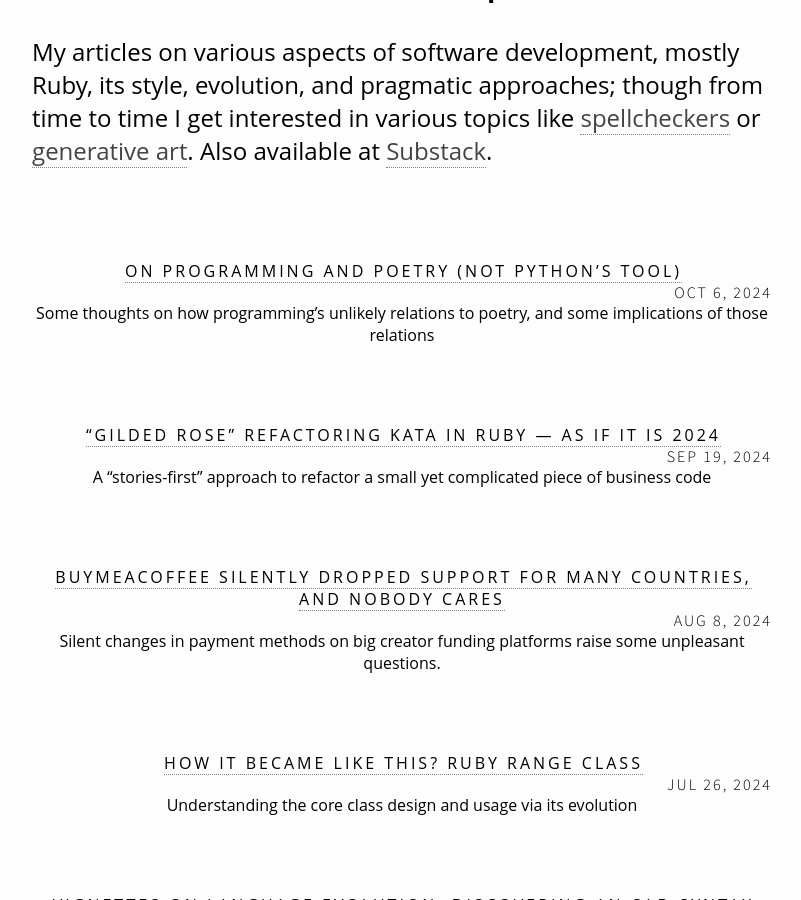
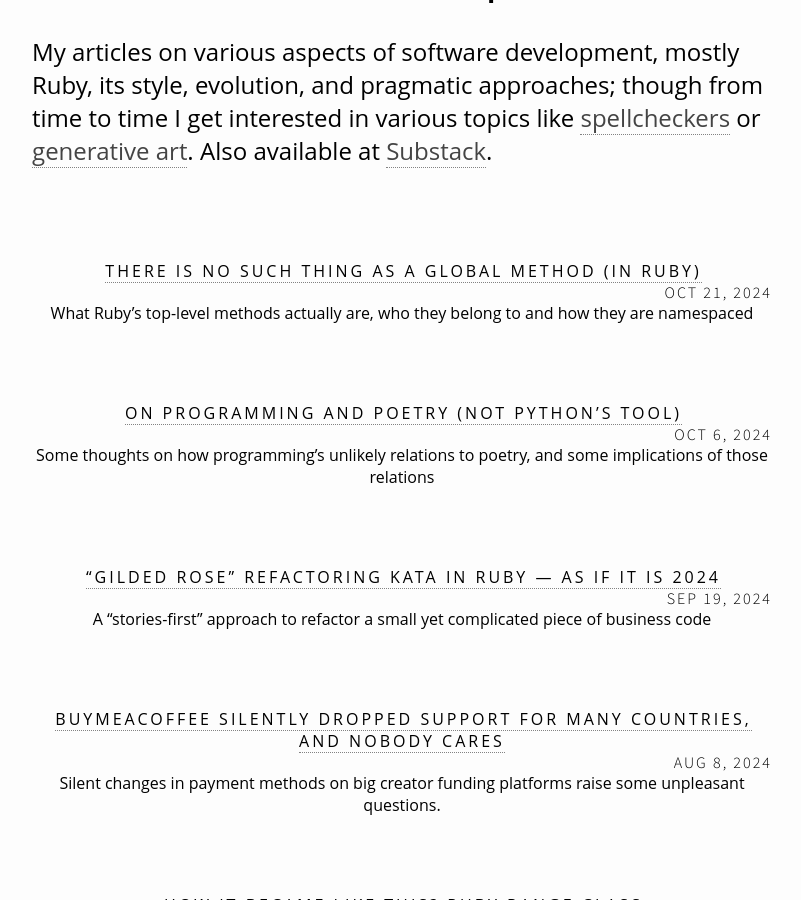
Before and after one commit to zverok/zverok.github.io, a Jekyll site: the page built from writing/blog.md, in a window 1280 px wide and 900 px high, scrolled down 400 px. Shown: the whole window, without its empty margins (238-1039 px from the left). Built offline with Jekyll 4.4.1, drawn with Linux system fonts in a browser that asks for light colours; nearby versions of some CDN libraries; some of the changed lines change nothing that is shown.

Commit message:
Global functions in Ruby

````diff
--- a/_posts/2024-10-06-poetry.md
+++ b/_posts/2024-10-06-poetry.md
@@ -3,7 +3,7 @@ layout: post
 title:  'On programming and poetry (not Python’s tool)'
 date:   2024-10-06
 description: "Some thoughts on how programming’s unlikely relations to poetry, and some implications of those relations"
-categories: ruby
+categories: philosophy
 comments: true
 image: https://zverok.space/img/2024-10-06/quote.jpg
 ---
--- /dev/null
+++ b/_posts/2024-10-21-global_functions.md
@@ -0,0 +1,257 @@
+---
+layout: post
+title:  'There is no such thing as a global method (in Ruby)'
+date:   2024-10-21
+description: "What Ruby’s top-level methods actually are, who they belong to and how they are namespaced"
+categories: ruby
+comments: true
+image: https://zverok.space/img/2024-10-21/code.png
+---
+
+**What Ruby’s top-level methods actually are, who they belong to and how they are namespaced.**
+
+A few days ago, a curious question [was asked](https://www.reddit.com/r/ruby/comments/1g5ma34/question_about_kernelrand/) on /r/ruby, which can be boiled down to this: **How are the methods of the [Kernel](https://docs.ruby-lang.org/en/3.3/Kernel.html) module available in the top-level scope?**
+
+The question was dedicated to `rand` method, but (as the author correctly suggests) it also applies to many seemingly “top-level” methods documented as belonging to the `Kernel` module, even as base as `puts` (print a string), `require` (load code from another file), or `raise` (an exception).
+
+We know that in Ruby, all methods belong to some objects and are defined in their classes or modules. The documentation suggests that all of those “global” methods are coming from the `Kernel` module, yet you typically call them without referring to any module, object, or any other ceremonies (like loading some namespace or adding it to the current scope). So, **how to understand this working?**
+
+```ruby
+puts "Hello World"
+```
+
+## It is always a method of `self`
+
+In Ruby (unlike most other OO languages), the bare lowercase identifier `foo` always refers to either a local variable or (if there is no such variable in the current scope) _the method of the current object_ (the one that `self` refers to in the current scope).
+
+So,
+```ruby
+puts "Hello world"
+```
+is always[^1] the same as
+```ruby
+self.puts "Hello world"
+```
+
+[^1]: As we’ll see below, `puts` is a _private_ method, and in older versions of Ruby, you couldn’t call `self.private_method`, only as a bare word (as a part of the general rule “no explicit receiver for private methods”); since Ruby 2.7, the requirement was relaxed to allow explicit `self.private_method` (but only `self`), see the Ruby Changes [entry on it](https://rubyreferences.github.io/rubychanges/2.7.html#selfprivate_method).
+
+What is the `self` in the top-level scope? It is a special object, which is called `main` (though you can’t access it by this identifier, so "main" is just a representation thing):
+```ruby
+self                 #=> main
+self.class           #=> Object
+self.class.ancestors #=> [Object, Kernel, BasicObject]
+```
+
+So, we can see that it is just an instance of the generic `Object`, available as a top-level scope, and as such, it includes the module `Kernel` and all methods from it, therefore making `puts` available:
+
+```ruby
+m = method(:puts)  #=> #<Method: Object(Kernel)#puts(*)>
+m.owner            #=> Kernel -- who defined it
+m.receiver         #=> main -- object which will receive the call
+```
+
+But... What’s the deal with this `Kernel` module anyway?
+
+### Confusing legacy quirk: `Kernel` vs `Object`
+
+_Ideologically_, it was intended for `Kernel` module to be a storage for those “global” methods, available everywhere. All of them are private[^2], i.e., available only to call on the current object from inside this object, thus making them look global:
+```ruby
+self.private_methods.include?(:puts) #=> true
+
+ref = self
+ref.puts "Something"
+# NoMethodError: private method `puts' called for main:Object
+```
+
+[^2]: In Ruby, _unlike other languages_, `private` methods are available to the children of the class who defined them, and `protected` is used to mark what some other languages might call "friend": methods that are available to the current object and _other objects of the same class_.
+
+At the same time, methods defined in a base [Object](https://docs.ruby-lang.org/en/3.3/Object.html) class, the common ancestor of all other classes[^3], are _public_ methods that are available on every object for other objects, like `#inspect`, `#to_s`, `#respond_to?(method)`, `#is_a?(some_class)`, and so on.
+
+[^3]: In some contexts, one needs a very lean class without any extra conveniences defined, and for that, the class might be explicitly inherited from [BasicObject](https://docs.ruby-lang.org/en/3.3/BasicObject.html). But without this special approach, any class will inherit from `Object`.
+
+But that’s how it was _meant to be_. In fact, _most_ of the above public methods are also defined in `Kernel`, which is easy to check:
+
+```ruby
+Object.instance_method(:is_a?)       #=> #<UnboundMethod: Kernel#is_a?(_)>
+Object.instance_method(:is_a?).owner #=> Kernel
+Object.instance_methods - Kernel.instance_methods
+#=> [:!, :equal?, :__id__, :__send__, :==, :!=, :instance_eval, :instance_exec]
+```
+As you can see, a very small batch of what is “ideologically” public methods of every object are actually defined in `Object` class.
+
+**But**, looking at the [`Object`’s docs](https://docs.ruby-lang.org/en/3.3/Object.html), you’ll see much more of them. This is literally a hack in RDoc (Ruby’s documentation system) to make it _look_ like it is meant to be.
+
+**But**, this hack is old and unaware of core methods being defined with Ruby (not C) code, and some of the public (ideologically `Object`’s) methods “slip” back into `Kernel`, like [#then](https://docs.ruby-lang.org/en/3.3/Kernel.html#method-i-then) or even [#class](https://docs.ruby-lang.org/en/3.3/Kernel.html#method-i-class) (e.g. `obj.class`). There is a [long discussion](https://bugs.ruby-lang.org/issues/19304) about handling it in a saner way (which includes some explanation for how it happened), but it hasn’t moved much yet.
+
+## When you `puts` inside an object
+
+So, if `puts` is actually not a “global” method, but a private method which is included from `Kernel` in every object, then... When you call `puts` from inside some other class’ method, _whose_ `puts` is this?
+
+Of the object that calls it!
+
+```ruby
+class A
+  def test
+    p method(:puts)          #=> #<Method: A(Kernel)#puts(*)>
+    #                                      ^ who owns the method actually
+    p method(:puts).receiver #=> #<A:0x00...>
+  end
+end
+
+A.new.test
+```
+
+This is _different_ from most other languages (and, therefore, probably, from the default intuition of many developers), where “global” methods really do belong to some “global” scope and not to the current object.
+
+This might be considered just an esoteric internal quirk, but understanding this fact may be useful sometimes. Say, in testing some Text UI class, one might want to write test code that checks that some class prints elements of the UI on a method call. (There are special [RSpec matchers](https://rspec.info/features/3-13/rspec-expectations/built-in-matchers/output/) to check that, but let’s use this example for simplicity; there are many other Kernel methods that one might want to stub/expect in tests):
+
+```ruby
+class MyUI
+  def header
+    puts "-----"
+  end
+end
+
+RSpec.describe MyUI do
+  let(:instance) { described_class.new }
+
+  describe '#header' do
+    it "outputs header (would fail)" do
+      # No, that `puts` from inside the class wouldn’t call Kernel.puts
+      expect(Kernel).to receive(:puts).with('-----')
+      instance.header
+    end
+
+    it "outputs header (correct way)" do
+      # because it owns its `puts`!
+      expect(instance).to receive(:puts).with('-----')
+      instance.header
+    end
+  end
+end
+```
+
+<div class="one-ukrainian-thing" markdown="1">
+  <h3>A postcard from 🇺🇦</h3>
+
+  _**Please stop here for a moment.** This is your regular mid-text reminder that I am a living person from Ukraine, with the Russian invasion still ongoing. Please read it._
+
+  **One news item.** There are reliable reports that soldiers from North Korea (as many as 12000) [are currently training in Russia to participate in the war in Ukraine](https://x.com/KhaterDiana/status/1847253931203670365).
+
+  **One piece of context.** A year ago, on Oct 21, 2023, my best friend from the army training camp was killed in the front line. I wrote a bit about him in a mid-text “postcard” [here](https://zverok.space/blog/2023-11-03-syntax-sugar2-pattern-matching-fin.html). Here is a small [memorial Twitter thread](https://x.com/zverok/status/1848284613048729777) about him.
+
+  **One fundraiser.** Please help [raise money](https://x.com/zverok/status/1845118020110139857) for a volunteer, Olena Samoilenko, who helps the elderly, disabled, and other disadvantaged inhabitants of the Kherson region.
+</div>
+
+
+## What about custom top-level methods?
+
+So, if all that looks like “standard global methods” are actually methods of the current object (included from `Kernel`), what about _user-defined global methods_?
+
+```ruby
+def my_method
+  puts "who am i? #{self}"
+end
+```
+
+The situation is almost exactly the same: such methods become _private instance methods_ of the `Object` class, and as such, _they are available in every object_:
+
+```ruby
+method(:my_method) #=> #<Method: Object#my_method() test.rb:1>
+
+my_method # called in the context of the main object
+# prints: "who am i? main"
+
+class A
+  def test
+    my_method
+  end
+end
+
+a = A.new
+a.method(:my_method) #=> #<Method: A(Object)#my_method() test.rb:1>
+a.test # invokes my_method that belongs to A
+# prints: who am i? #<A:0x0...>
+```
+
+So, once again: **all top-level methods are actually present in every object**.
+
+This is a clear and consistent system… Which might sometimes lead to extremely weird quirks with the metaprogramming code, which checks for some method’s presence by name and changes the behavior depending on it.
+
+We actually caught one just last week: deep in Rails insides, there was serialization code that relied on whether the current object `respond_to?(:avatar_url)`—and in some completely unrelated place, a helper module was included into the global scope, which made _all_ objects to have `avatar_url` method... But not the one that would be expected there in the serialization code. Extremely funny to debug!
+
+The outtake is: _keep your top-level scope clean of random methods, especially those with generic names, and including those that might come from included modules._
+
+> **How others do it:** To the best of my knowledge, there is no other languages (at least amongst relatively mainstream ones) with such an approach to “global” methods. Most of the OO languages either fully prohibit those (Java/C#, you only can have `SomeClass.static_method`); or there is no object context (no `this`/`self`) in those methods (Kotlin, Python, PHP), or the methods are truly global, and `this` in them consistently refers to some global object (JS with its `globalThis`, Scala). But I might miss something!
+
+## Is the main scope special?
+
+The "main scope is special, everything there goes directly into the `Object` class" is a good enough heuristic to remember, but one might be interested to observe that the top-level code behaves like _any method body_: as if it is all performed in a method of an instance of the `Object` class. In Ruby, you can have nested method definitions, but they don’t define local methods and instead go to the parent class:
+
+```ruby
+class A
+  def outer
+    # See, we are defining helper inner method!
+    def inner(i) = print("iteration #{i}")
+
+    5.times { inner(_1) }
+  end
+end
+
+a = A.new
+a.outer # prints "iteration 0", "iteration 1", etc.
+a.inner(1000) # prints "iteration 1000" -- the method is now defined in a!
+# ...and moreover
+A.new.inner(2000) # prints "iteration 2000" -- it belongs to the A class
+```
+
+Like many things in Ruby, it is “unlike most of other languages, but self-consistent.”
+
+With this knowledge, we can model `main` method and its definitions behavior this way:
+
+```ruby
+my_main = Object.new
+
+def my_main.implicit_top_level
+  # that's where all your top-level code go
+  def other_method
+    puts "OK!"
+  end
+end
+
+my_main.implicit_top_level
+# `my_main` is an instance of object,
+# so `other_method` is now defined in object
+# Let’s check:
+Object.new.other_method
+# prints "OK!"
+
+# And as everything, including the top-level scope, inherits from Object,
+# we have it here:
+other_method
+# prints "OK!"
+```
+
+Here is Ruby for you, keeping on its “slightly peculiar yet consistent” side for most of the time.
+
+> This equivalence breaks when we talk about constants. All constants (including classes and modules) in the main scope are nested into the `Object`, too; but it wouldn’t work in our `main_scope_method`. So... It is a bit special thing, after all! Or, rather, it behaves consistently with a method body for everything other than constants; and consistently with class/module body for constants.
+
+## Summarizing it
+
+Just to reiterate:
+
+* In Ruby, there is no such thing as a top-level/global method; the method without an explicit receiver (the core one or user-defined one) is always a **method of the current object**;
+* Methods defined on the top level become **instance methods of every object**; modules `include`d into the top-level scope, are included into the `Object`;
+* This distinction—that methods are never really “global”—can be mostly ignored, but it is useful to have an accurate mental model when using metaprogramming or debugging large codebases;
+* Everything is inspectable and should be inspected;
+* Many things are peculiar yet self-consistent.
+
+Hope this helps :)
+
+---
+
+**Thank you for reading. Please support Ukraine with your donations and lobbying for military and humanitarian help. [Here](https://war.ukraine.ua/), you'll find a comprehensive information source and many links to state and private funds accepting donations.**
+
+**If you don't have time to process it all, donating to [Come Back Alive](https://savelife.in.ua/en/) foundation is always a good choice.**
+
+<iframe src="https://zverok.substack.com/embed" width="480" height="320" style="border:1px solid #EEE; background:white;" frameborder="0" scrolling="no"></iframe>
````
Also changed, not shown: img/2024-10-21/code.png (added).
